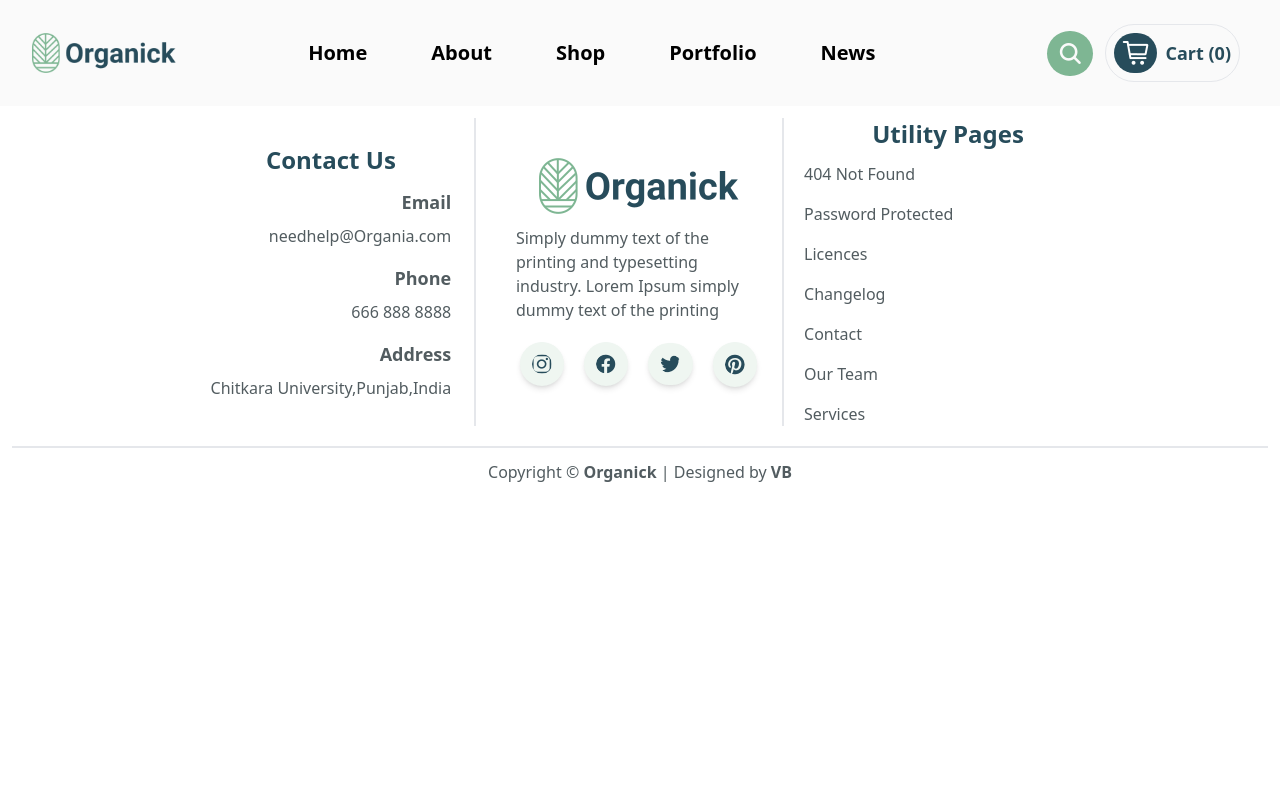
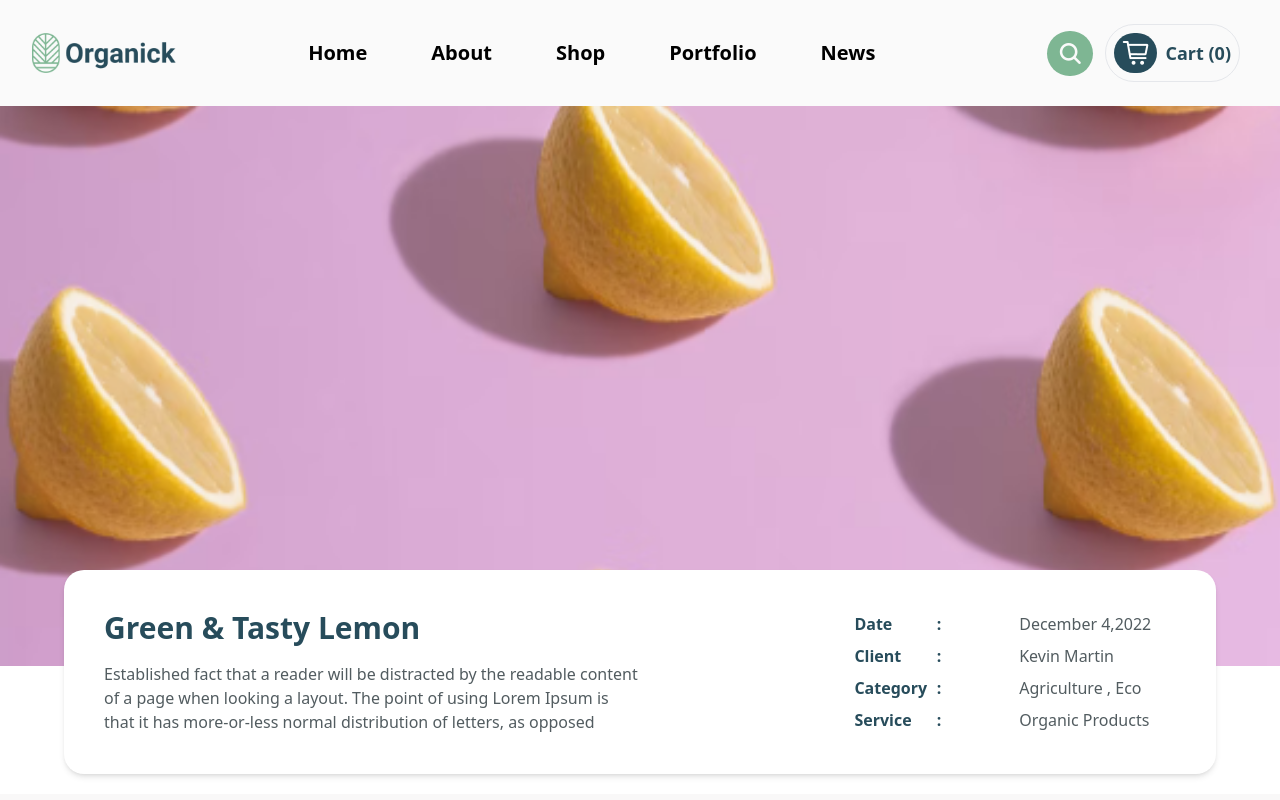
Before and after one commit to vishnubansal001/Organick, a React (Create React App) app: page /portfolio-single/1 in a window 1280 px wide. Shown: the top 800 px of the page. Built offline with nearby package versions, Linux system fonts and the light colour scheme.

Commit message:
update:added the dynamic routing for the portfolio single pages

```diff
--- a/package.json
+++ b/package.json
@@ -9,7 +9,7 @@
     "aos": "^2.3.4",
     "react": "^18.2.0",
     "react-dom": "^18.2.0",
-    "react-router-dom": "^6.11.0",
+    "react-router-dom": "^6.14.2",
     "react-scripts": "5.0.1",
     "swiper": "^9.2.4",
     "web-vitals": "^2.1.4"
--- a/src/containers/PortfolioPage/MainSec.jsx
+++ b/src/containers/PortfolioPage/MainSec.jsx
@@ -20,7 +20,7 @@ const MainSec = () => {
                   >
                     <p
                       className="shadow-md hover:shadow-xl cursor-pointer select-none py-2 px-4 transition duration-300 ease-in-out bg-[#7EB693] rounded-full text-white font-bold lg:text-xl md:text-lg text-base"
-                      onClick={() => navigate("/portfolio-single")}
+                      onClick={() => navigate(`/portfolio-single/${item.id}`)}
                     >
                       {item.arrow}
                     </p>
--- a/src/containers/PortfolioSinglePage/HeroSection.jsx
+++ b/src/containers/PortfolioSinglePage/HeroSection.jsx
@@ -1,12 +1,18 @@
-import React from "react";
-import bgImg from "../../assets/blackberry1.png";
+import React, { useEffect, useState } from "react";
+import { useParams } from "react-router-dom";
+import { sections } from "../../database/data";
 
 const HeroSection = () => {
+  const params = useParams();
+  const [data, setData] = useState(null);
+  useEffect(() => {
+    setData(sections[params.portfolioID - 1]);
+  }, []);
   return (
     <>
       <section
         className="bg-center bg-cover flex select-none items-center justify-center min-h-[70vh] h-full relative"
-        style={{ backgroundImage: `url(${bgImg})` }}
+        style={{ backgroundImage: `url(${data?.img})` }}
       >
         <div className="flex justify-end items-end mx-auto">
           <div className="flex flex-col items-end justify-end w-[90%] mx-auto lg:gap-16 md:gap-14 gap-12"></div>
@@ -15,7 +21,7 @@ const HeroSection = () => {
       <div className="flex md:flex-row flex-col lg:justify-between justify-center items-center gap-10 w-[90%] mx-auto bg-white rounded-[20px] p-10 md:mt-[-6rem] mt-[-15rem] shadow-md mb-5 relative">
         <div className="flex flex-col items-start justify-center gap-4 md:w-[50%]">
           <h1 className="font-bold text-[#274C5B] lg:text-3xl md:text-2xl text-lg">
-            Black Raspberry
+            {data?.name}
           </h1>
           <p className="font-normal text-[#525C60] md:text-base text-sm">
             Established fact that a reader will be distracted by the readable
--- a/src/hoc/Router.jsx
+++ b/src/hoc/Router.jsx
@@ -23,18 +23,23 @@ const Router = () => {
       <Routes>
         <Route exact path="/" element={<LandingPage />}></Route>
         <Route exact path="/about-us" element={<AboutUs />}></Route>
-        <Route exact path="/shop" element={<Shop />}></Route>
+        <Route exact path="/shop" element={<Shop />}>
+          <Route exact path="/shop/:shopID" element={<ShopSingle />}></Route>
+        </Route>
         <Route exact path="/protected" element={<Protected />}></Route>
         <Route exact path="/changelog" element={<ChangeLog />}></Route>
         <Route exact path="/our-team" element={<OurTeam />}></Route>
         <Route exact path="/recent-news" element={<RecentNews />}></Route>
-        <Route exact path="/shop-single" element={<ShopSingle />}></Route>
         <Route exact path="/services" element={<Services />}></Route>
         <Route exact path="/licences" element={<Licenses />}></Route>
         <Route exact path="/page-not-found" element={<NotFound />}></Route>
         <Route exact path="/quality" element={<Quality />}></Route>
         <Route exact path="/portfolio" element={<Portfolio />}></Route>
-        <Route exact path="/portfolio-single" element={<PortfolioSingle />}></Route>
+        <Route
+          exact
+          path="/portfolio-single/:portfolioID"
+          element={<PortfolioSingle />}
+        ></Route>
         <Route exact path="/blog-single" element={<BlogSingle />}></Route>
         <Route exact path="/contact-us" element={<ContactUs />}></Route>
       </Routes>
```
Also changed, not shown: 1 other file (tests, documents, lock files or other folders).
